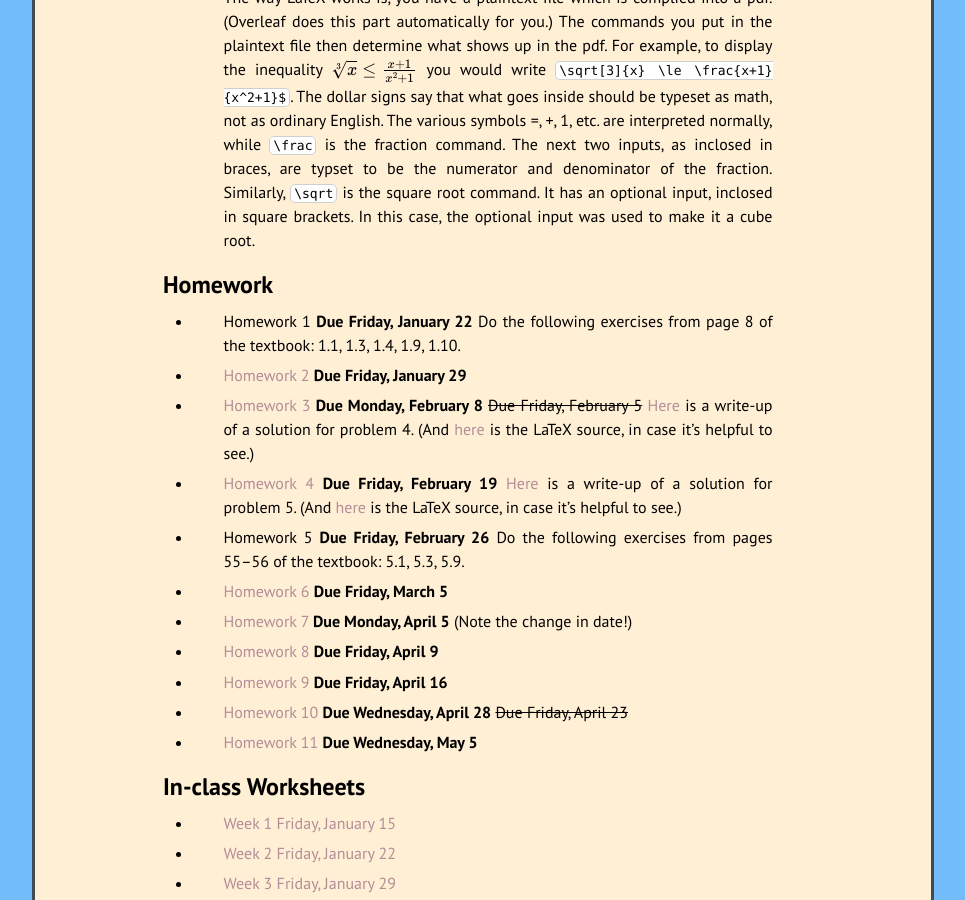
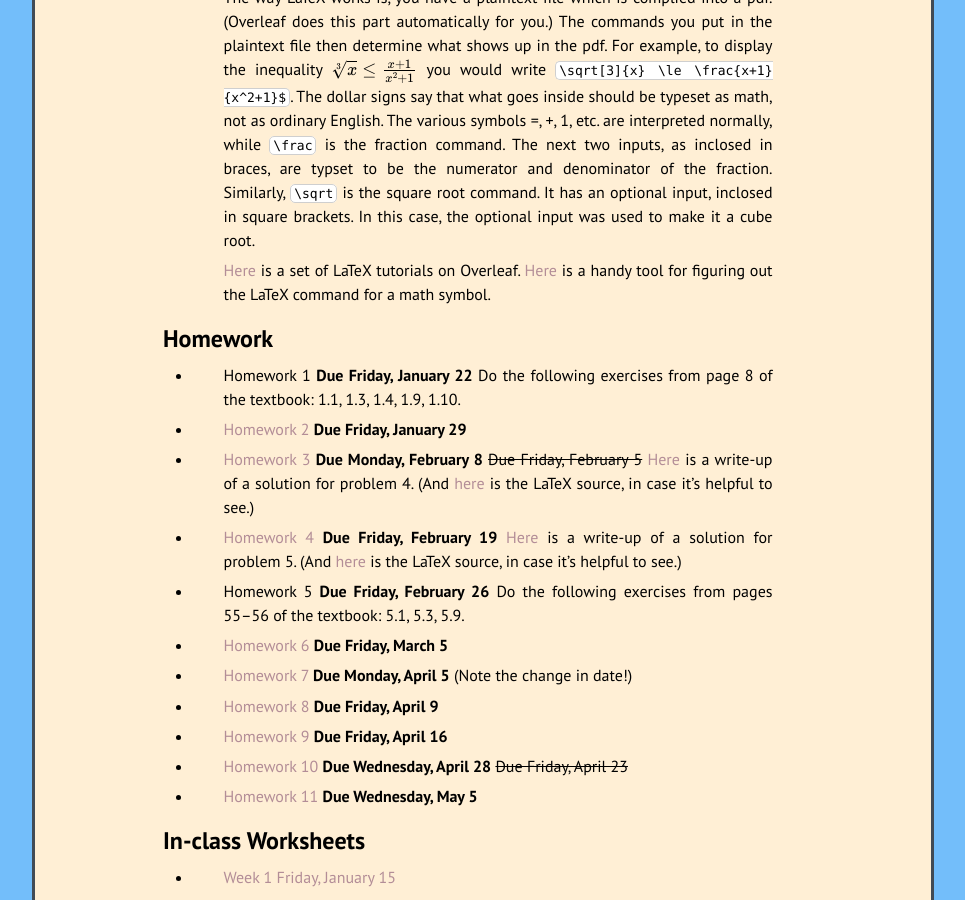
Before and after one commit to kamerynjw/kamerynjw.github.io, a Jekyll site: the page built from teaching/2021/math321.md, in a window 1280 px wide and 900 px high, scrolled down 1520 px. Shown: the whole window, without its empty margins (157-1122 px from the left). Built offline with Jekyll 4.4.1, drawn with Linux system fonts in a browser that asks for light colours; nearby versions of some CDN libraries; formulas are drawn with MathJax 3.

Commit message:
stealth adding extra latex stuff to an old page

```diff
--- a/teaching/2021/math321.md
+++ b/teaching/2021/math321.md
@@ -51,6 +51,8 @@ Announcements
 * (1/13) For homework, you are strongly encouraged to use LaTeX. LaTeX is a program for typesetting mathematics, and is the standard in academic math, physics, and compsci. The learning curve can be a bit tough to start, but once you pick up the basics it can be much faster than mucking about with an equation editor. If you haven't used LaTeX before, I suggest using [Overleaf](https://www.overleaf.com/), a free online LaTeX editor. To help get you started, I made a [template for homework](https://www.overleaf.com/read/ypsrcqntbcrs).
 
     The way LaTeX works is, you have a plaintext file which is complied into a pdf. (Overleaf does this part automatically for you.) The commands you put in the plaintext file then determine what shows up in the pdf. For example, to display the inequality $\sqrt[3]{x} \le \frac{x+1}{x^2+1}$ you would write `\sqrt[3]{x} \le \frac{x+1}{x^2+1}$`. The dollar signs say that what goes inside should be typeset as math, not as ordinary English. The various symbols =, +, 1, etc. are interpreted normally, while `\frac` is the fraction command. The next two inputs, as inclosed in braces, are typset to be the numerator and denominator of the fraction. Similarly, `\sqrt` is the square root command. It has an optional input, inclosed in square brackets. In this case, the optional input was used to make it a cube root.
+
+	[Here](https://www.overleaf.com/learn/latex/Tutorials) is a set of LaTeX tutorials on Overleaf. [Here](https://detexify.kirelabs.org/classify.html) is a handy tool for figuring out the LaTeX command for a math symbol.
 
 Homework
 --------
```
